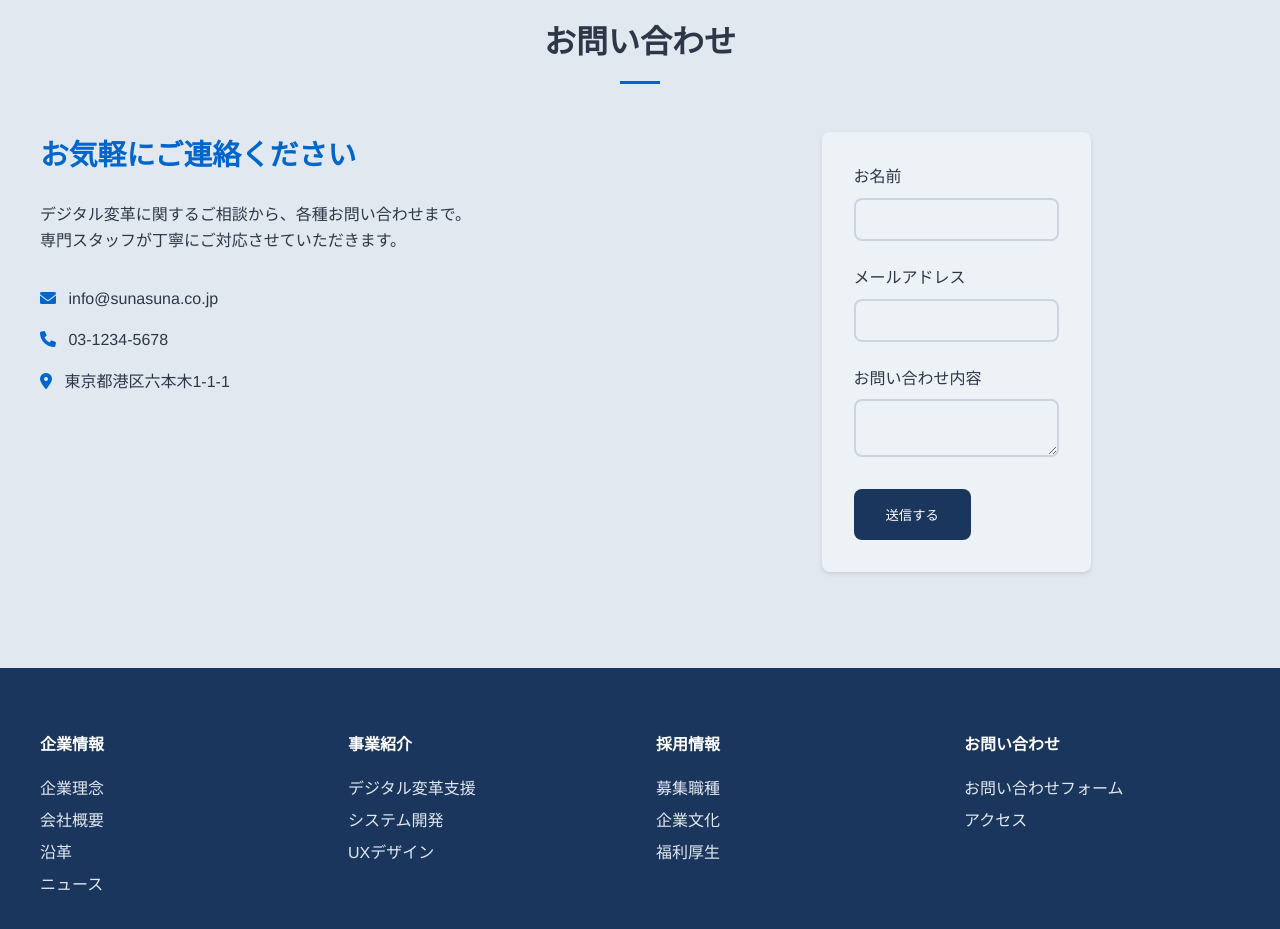
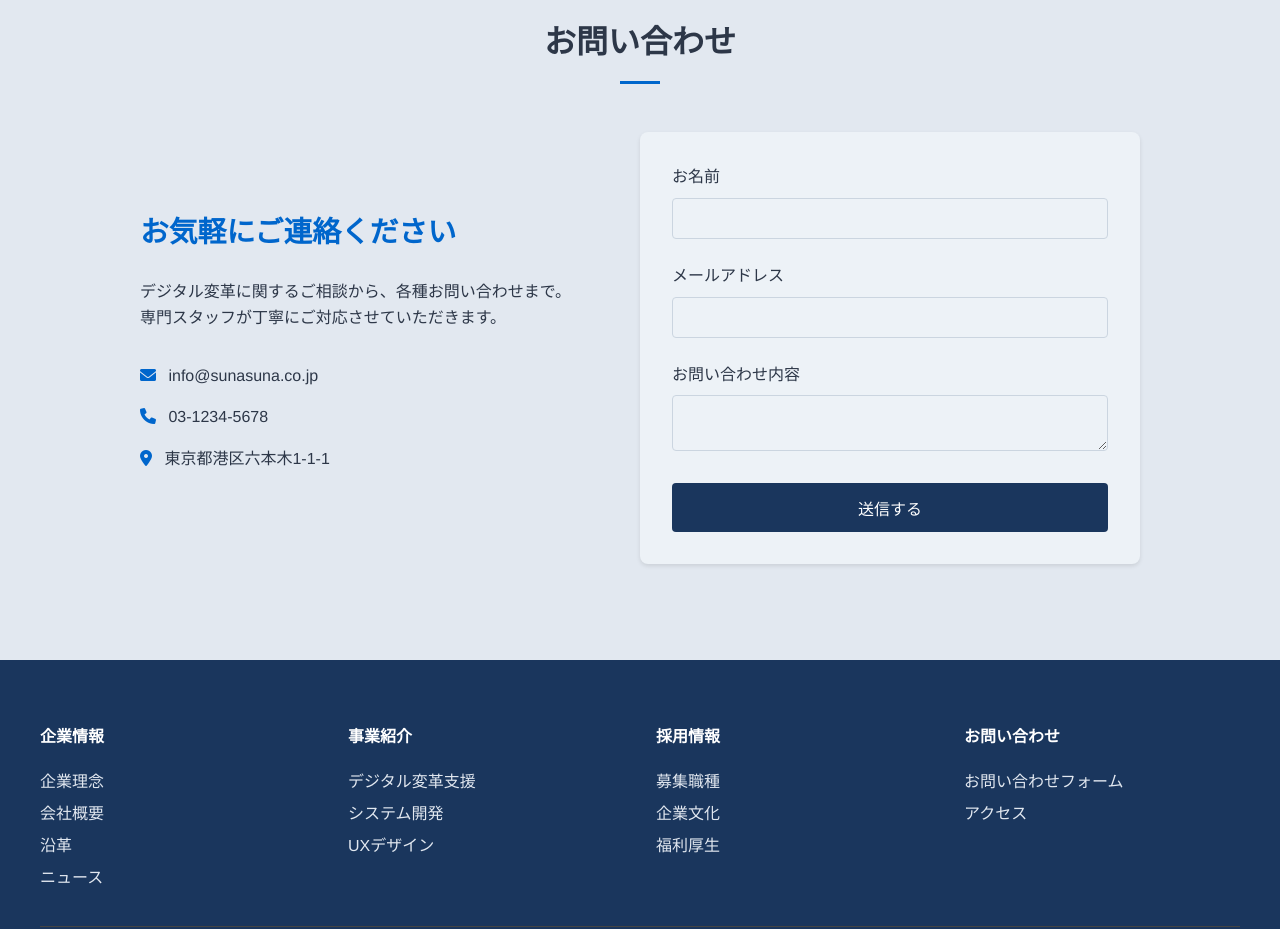
Before and after one commit to SunagaItsuki/corp-site-sample, a plain HTML site: page index.html in a window 1280 px wide. Shown: the part 3960-4889 px from the top of the page. Drawn offline with nearby package versions, Linux system fonts and the light colour scheme.

Commit message:
style: コンタクトセクションのレイアウトを横並びに調整

```diff
--- a/styles.css
+++ b/styles.css
@@ -582,11 +582,21 @@ body.no-scroll {
 }
 
 .contact-content {
-    max-width: 1200px;
+    max-width: 1000px;
     margin: 0 auto;
-    display: grid;
-    grid-template-columns: 1fr 1fr;
-    gap: 4rem;
+    display: flex;
+    justify-content: space-between;
+    align-items: center;
+    gap: 2rem;
+}
+
+.contact-info, .contact-form {
+    flex: 1;
+    width: 100%;
+}
+
+.contact-info {
+    padding-right: 2rem;
 }
 
 .contact-info h3 {
@@ -613,8 +623,6 @@ body.no-scroll {
     padding: 2rem;
     border-radius: 8px;
     box-shadow: 0 2px 4px rgba(0, 0, 0, 0.1);
-    max-width: 600px;
-    margin: 0 auto;
     color: var(--card-text);
 }
 
@@ -630,47 +638,71 @@ body.no-scroll {
 }
 
 .form-group input,
-.form-group textarea {
+.form-group textarea,
+.form-group select {
     width: 100%;
     padding: 0.75rem;
-    border: 2px solid var(--border-color);
-    border-radius: 0.5rem;
+    border: 1px solid var(--border-color);
+    border-radius: 4px;
+    background-color: var(--card-background);
+    color: var(--text-color);
+    font-family: inherit;
     transition: var(--transition);
-    background-color: var(--card-background);
-    color: var(--card-text);
 }
 
 .form-group input:focus,
-.form-group textarea:focus {
-    border-color: var(--accent-color);
+.form-group textarea:focus,
+.form-group select:focus {
+    border-color: var(--primary-color);
     outline: none;
 }
 
+.form-group select {
+    width: 100%;
+    padding: 0.75rem;
+    border: 1px solid var(--border-color);
+    border-radius: 4px;
+    background-color: var(--card-background);
+    color: var(--text-color);
+    font-family: inherit;
+    transition: var(--transition);
+}
+
 .submit-btn {
-    background: var(--primary-color);
+    background-color: var(--primary-color);
     color: white;
-    padding: 1rem 2rem;
     border: none;
-    border-radius: 0.5rem;
+    padding: 0.8rem 1.5rem;
+    border-radius: 4px;
     cursor: pointer;
     font-weight: 500;
     transition: var(--transition);
+    display: block;
+    font-size: 1rem;
+    width: 100%;
 }
 
 .submit-btn:hover {
-    background: var(--secondary-color);
+    background-color: var(--secondary-color);
 }
 
-/* Responsive adjustments */
 @media (max-width: 768px) {
-    .about-content,
-    .contact-content {
+    .about-content {
         grid-template-columns: 1fr;
         gap: 2rem;
     }
 
     .about-stats {
         grid-template-columns: 1fr;
+    }
+
+    .contact-content {
+        flex-direction: column;
+    }
+
+    .contact-info {
+        padding-right: 0;
+        margin-bottom: 2rem;
     }
 
     .contact-form {
```
